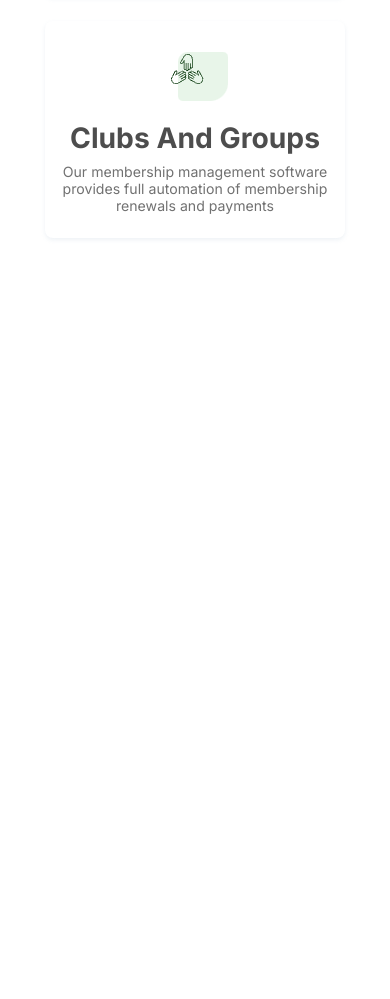
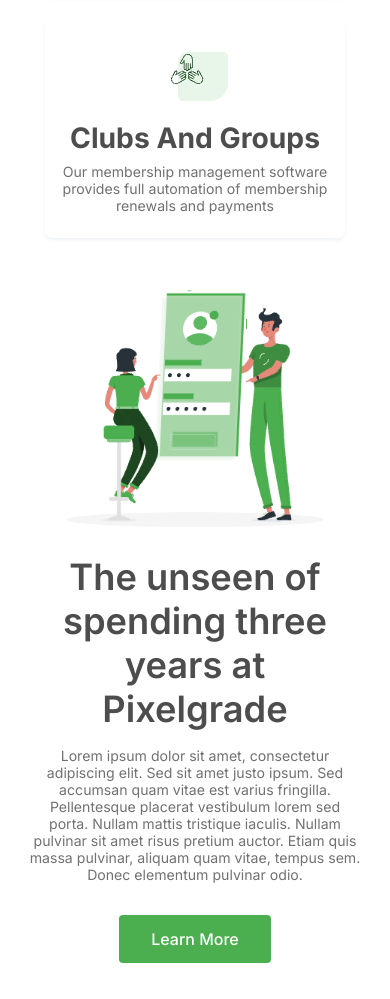
Before and after one commit to mebappy01/nexcent, a plain HTML site: page index.html in a window 390 px wide. Shown: the part 2008-3007 px from the top of the page. Before the commit the page ends 2288 px from the top, so only its background shows below. Drawn offline with Linux system fonts and the light colour scheme.

Commit message:
add pixelfrade section

```diff
--- a/index.html
+++ b/index.html
@@ -97,8 +97,24 @@
   </section>
 
   <!-- Pixelgrade Section -->
-  <section class="pixelfrade_sec">
+  <section class="pixelfrade_sec center_box">
+   <div class="pixelfrade_container">
+    <div class="pixelfrade_img">
+     <img src="./assets/images/pixelfrade.png" alt="">
+    </div>
 
+    <div class="pixelfrade_content">
+     <h3>The unseen of spending three <br>years at Pixelgrade</h3>
+     <p>Lorem ipsum dolor sit amet, consectetur adipiscing elit. Sed sit amet justo ipsum. Sed accumsan quam vitae est
+      varius
+      fringilla. Pellentesque placerat vestibulum lorem sed porta. Nullam mattis tristique iaculis. Nullam pulvinar sit
+      amet
+      risus pretium auctor. Etiam quis massa pulvinar, aliquam quam vitae, tempus sem. Donec elementum pulvinar odio.
+     </p>
+
+     <a href="" class="primary_btn">Learn More</a>
+    </div>
+   </div>
   </section>
 
   <!-- Counter Section -->
--- a/style.css
+++ b/style.css
@@ -181,6 +181,31 @@
   font-weight: 400;
   color: #717171;
 }
+/* Pixelfrade Style  */
+.pixelfrade_sec {
+  margin-bottom: 50px;
+}
+
+.pixelfrade_container {
+  display: flex;
+  justify-content: space-between;
+  align-items: center;
+  gap: 24px;
+}
+
+.pixelfrade_content h3 {
+  font-size: 2.268rem;
+  font-weight: 600;
+  color: #4d4d4d;
+  margin-bottom: 16px;
+}
+
+.pixelfrade_content p {
+  font-size: 0.882rem;
+  font-weight: 400;
+  color: #717171;
+  margin-bottom: 46px;
+}
 
 /* Mobile Devices (up to 576px) */
 @media screen and (max-width: 576px) {
@@ -188,7 +213,8 @@
   .navbar,
   .banner,
   .clients_sec,
-  .service_sec {
+  .service_sec,
+  .pixelfrade_sec {
     width: 85%;
   }
 
@@ -226,6 +252,20 @@
     flex-wrap: wrap;
     justify-content: center;
     gap: 24px;
+  }
+
+  /* pixelfrade Section */
+  .pixelfrade_container {
+    flex-direction: column;
+    justify-content: center;
+  }
+
+  .pixelfrade_img img {
+    width: 100%;
+  }
+
+  .pixelfrade_content {
+    text-align: center;
   }
 }
 
```
Also changed, not shown: assets/images/pixelfrade.png (renamed from assets/images/mobile-login_rafiki.png).
